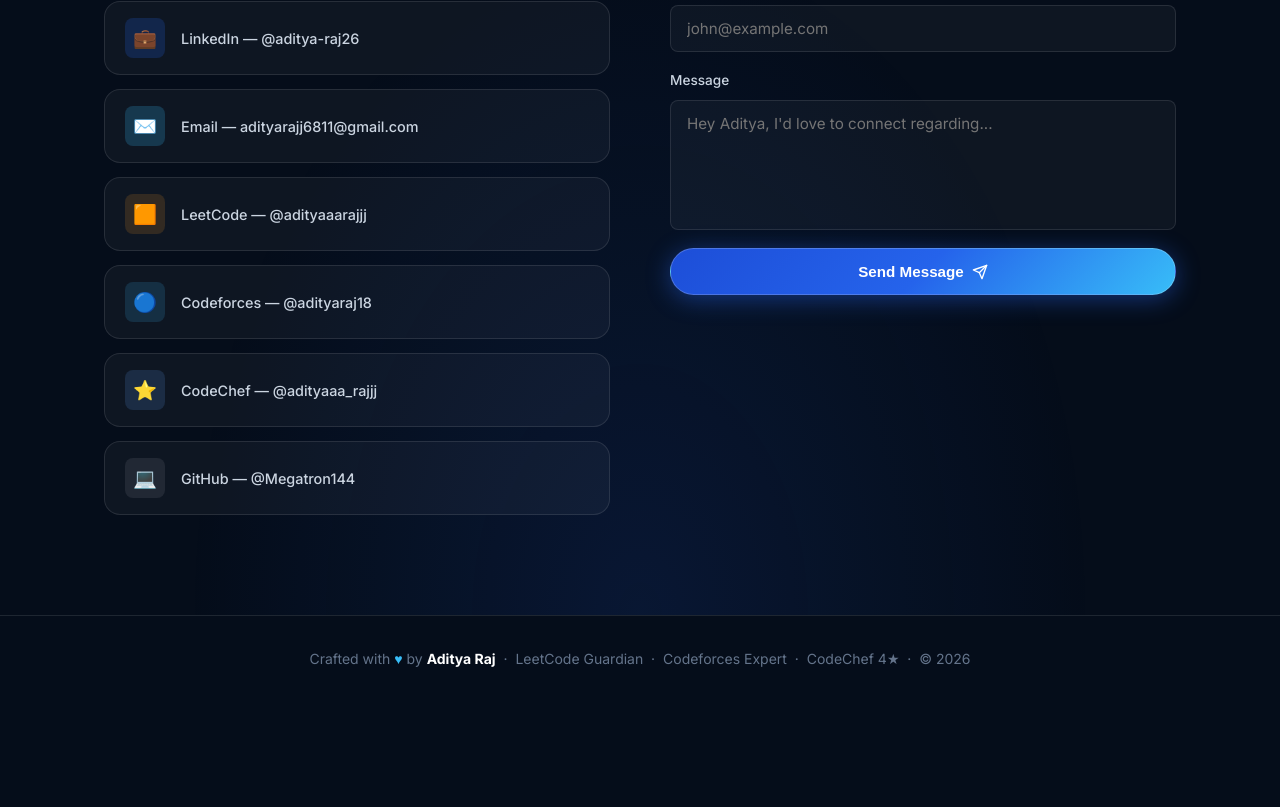
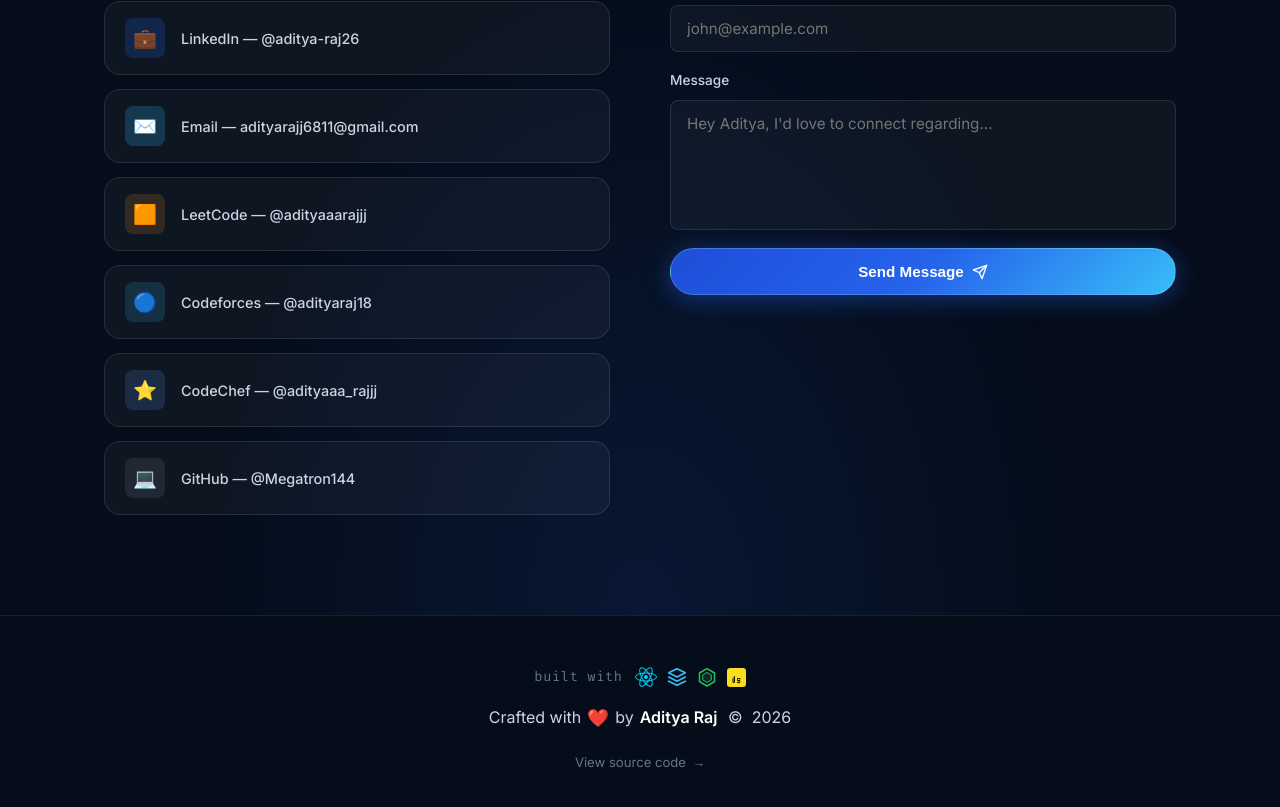
Before and after one commit to megatron144/portfolio_, a React (Vite) app: page / in a window 1280 px wide. Shown: the part 5804-6611 px from the top of the page. Before the commit the page ends 6506 px from the top, so only its background shows below. Built offline with nearby package versions, Linux system fonts and the light colour scheme; no server answers.

Commit message:
fix: updated the bottom most section

```diff
--- a/src/components/Footer/Footer.jsx
+++ b/src/components/Footer/Footer.jsx
@@ -4,11 +4,63 @@
   return (
     <footer className={styles.footer} role="contentinfo">
       <div className="container">
-        <p className={styles.text}>
-          Crafted with <span className={styles.heart}>♥</span> by <strong>Aditya Raj</strong> &nbsp;·&nbsp;
-          LeetCode Guardian &nbsp;·&nbsp; Codeforces Expert &nbsp;·&nbsp; CodeChef 4★ &nbsp;·&nbsp;
-          © {new Date().getFullYear()}
-        </p>
+        <div className={styles.content}>
+          {/* Top Line: Built With + Tech Stack */}
+          <div className={styles.builtWith}>
+            <span className={styles.builtText}>built with</span>
+            <div className={styles.techIcons}>
+              {/* React */}
+              <span title="React">
+                <svg width="22" height="22" viewBox="-11.5 -10.23174 23 20.46348" fill="none" aria-label="React">
+                  <circle cx="0" cy="0" r="2.05" fill="#00d8ff"/>
+                  <g stroke="#00d8ff" strokeWidth="1" fill="none">
+                    <ellipse rx="11" ry="4.2"/>
+                    <ellipse rx="11" ry="4.2" transform="rotate(60)"/>
+                    <ellipse rx="11" ry="4.2" transform="rotate(120)"/>
+                  </g>
+                </svg>
+              </span>
+
+              {/* Vite / Modern CSS */}
+              <span title="Vite & CSS3">
+                <svg width="20" height="20" viewBox="0 0 24 24" fill="none" aria-label="Vite & CSS3">
+                  <path d="M12 2L2 7l10 5 10-5-10-5zM2 17l10 5 10-5M2 12l10 5 10-5" stroke="#38bdf8" strokeWidth="2" strokeLinecap="round" strokeLinejoin="round"/>
+                </svg>
+              </span>
+
+              {/* Node.js */}
+              <span title="Node.js">
+                <svg width="20" height="20" viewBox="0 0 24 24" fill="none" aria-label="Node.js">
+                  <path d="M12 2l9 5.2v10.4l-9 5.2-9-5.2V7.2L12 2z" stroke="#22c55e" strokeWidth="1.8" strokeLinecap="round" strokeLinejoin="round"/>
+                  <path d="M12 6.5l5.2 3v6l-5.2 3-5.2-3v-6l5.2-3z" fill="rgba(34, 197, 94, 0.18)" stroke="#22c55e" strokeWidth="1.2"/>
+                </svg>
+              </span>
+
+              {/* JavaScript */}
+              <span title="JavaScript (ES6+)">
+                <svg width="19" height="19" viewBox="0 0 24 24" fill="none" aria-label="JavaScript">
+                  <rect width="24" height="24" rx="4" fill="#f7df1e"/>
+                  <path d="M7 17.5c0 .8.6 1.5 1.5 1.5 1 0 1.5-.6 1.5-1.5v-7h-1.5v7c0 .2-.1.3-.3.3-.2 0-.3-.1-.3-.3v-4.5H7v4.5zm5.5-3.5c0-.8.6-1.5 1.5-1.5h1.5c.8 0 1.5.7 1.5 1.5v.5h-1.5v-.5c0-.2-.1-.3-.3-.3h-1.2c-.2 0-.3.1-.3.3v.8c0 .2.1.3.3.3h1.2c.8 0 1.5.7 1.5 1.5v1.2c0 .8-.7 1.5-1.5 1.5H14c-.8 0-1.5-.7-1.5-1.5v-.5h1.5v.5c0 .2.1.3.3.3h1.2c.2 0 .3-.1.3-.3v-.8c0-.2-.1-.3-.3-.3h-1.2c-.8 0-1.5-.7-1.5-1.5V14z" fill="#000"/>
+                </svg>
+              </span>
+            </div>
+          </div>
+
+          {/* Middle Line: Crafted with Red Heart by Aditya Raj */}
+          <p className={styles.creditText}>
+            Crafted with <span className={styles.redHeart}>❤️</span> by <strong className={styles.author}>Aditya Raj</strong> &nbsp;©&nbsp; {new Date().getFullYear()}
+          </p>
+
+          {/* Bottom Line: View Source Code Link */}
+          <a
+            href="https://github.com/Megatron144/portfolio_"
+            target="_blank"
+            rel="noopener noreferrer"
+            className={styles.sourceLink}
+          >
+            View source code <span className={styles.arrow}>→</span>
+          </a>
+        </div>
       </div>
     </footer>
   );
--- a/src/components/Footer/Footer.module.css
+++ b/src/components/Footer/Footer.module.css
@@ -1,18 +1,103 @@
 .footer {
-  border-top: 1px solid var(--border);
-  padding: 32px 0;
+  border-top: 1px solid rgba(255, 255, 255, 0.08);
+  padding: 50px 0 40px;
+  background: var(--bg-primary);
   text-align: center;
-  background: var(--bg-primary);
 }
-.text {
+
+.content {
+  display: flex;
+  flex-direction: column;
+  align-items: center;
+  gap: 16px;
+}
+
+/* ── Built With Line ── */
+.builtWith {
+  display: inline-flex;
+  align-items: center;
+  gap: 12px;
   color: var(--text-muted);
-  font-size: 0.875rem;
+  font-family: var(--font-mono);
+  font-size: 0.85rem;
 }
-.text strong {
+
+.builtText {
+  color: #64748b;
+  letter-spacing: 0.05em;
+}
+
+.techIcons {
+  display: inline-flex;
+  align-items: center;
+  gap: 10px;
+}
+
+.techIcons span {
+  display: inline-flex;
+  align-items: center;
+  justify-content: center;
+  transition: transform 0.2s ease;
+  cursor: default;
+}
+
+.techIcons span:hover {
+  transform: translateY(-2px) scale(1.15);
+}
+
+/* ── Crafted with Red Heart ── */
+.creditText {
+  font-size: 1rem;
+  color: #cbd5e1;
+  font-family: var(--font-body);
+  display: flex;
+  align-items: center;
+  justify-content: center;
+  gap: 6px;
+}
+
+.author {
   color: #ffffff;
+  font-weight: 600;
 }
-.heart {
+
+.redHeart {
+  display: inline-block;
+  color: #ef4444;
+  font-size: 1.1rem;
+  animation: heartBeat 1.8s ease-in-out infinite;
+  transform-origin: center;
+}
+
+@keyframes heartBeat {
+  0%, 100% { transform: scale(1); }
+  14% { transform: scale(1.25); }
+  28% { transform: scale(1); }
+  42% { transform: scale(1.2); }
+  70% { transform: scale(1); }
+}
+
+/* ── View Source Code Link ── */
+.sourceLink {
+  color: #64748b;
+  font-size: 0.82rem;
+  text-decoration: none;
+  font-family: var(--font-body);
+  transition: all 0.25s ease;
+  display: inline-flex;
+  align-items: center;
+  gap: 6px;
+  margin-top: 4px;
+}
+
+.arrow {
+  transition: transform 0.2s ease;
+}
+
+.sourceLink:hover {
   color: var(--accent-sky);
-  display: inline-block;
-  animation: pulse 1.5s ease infinite;
 }
+
+.sourceLink:hover .arrow {
+  transform: translateX(4px);
+}
```
